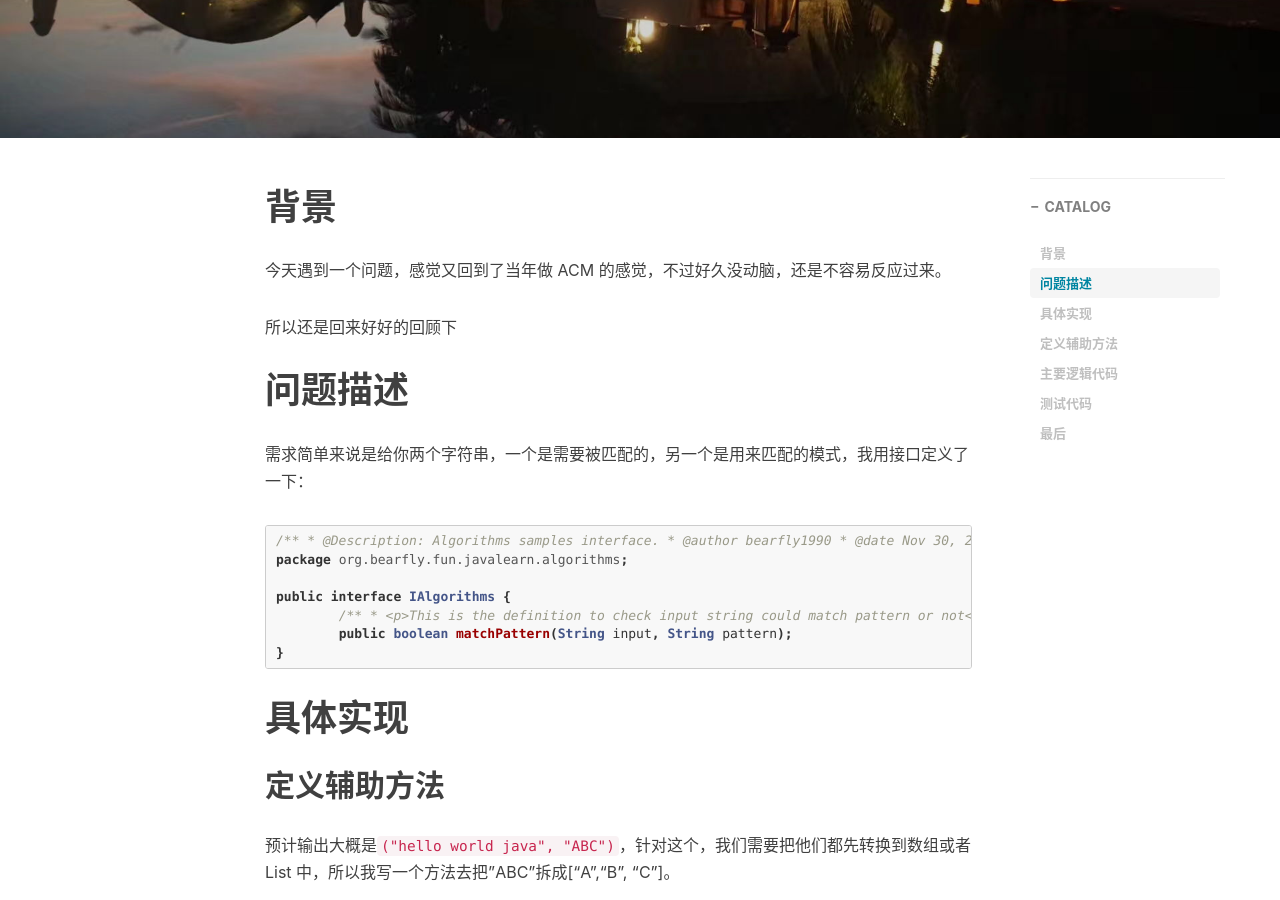
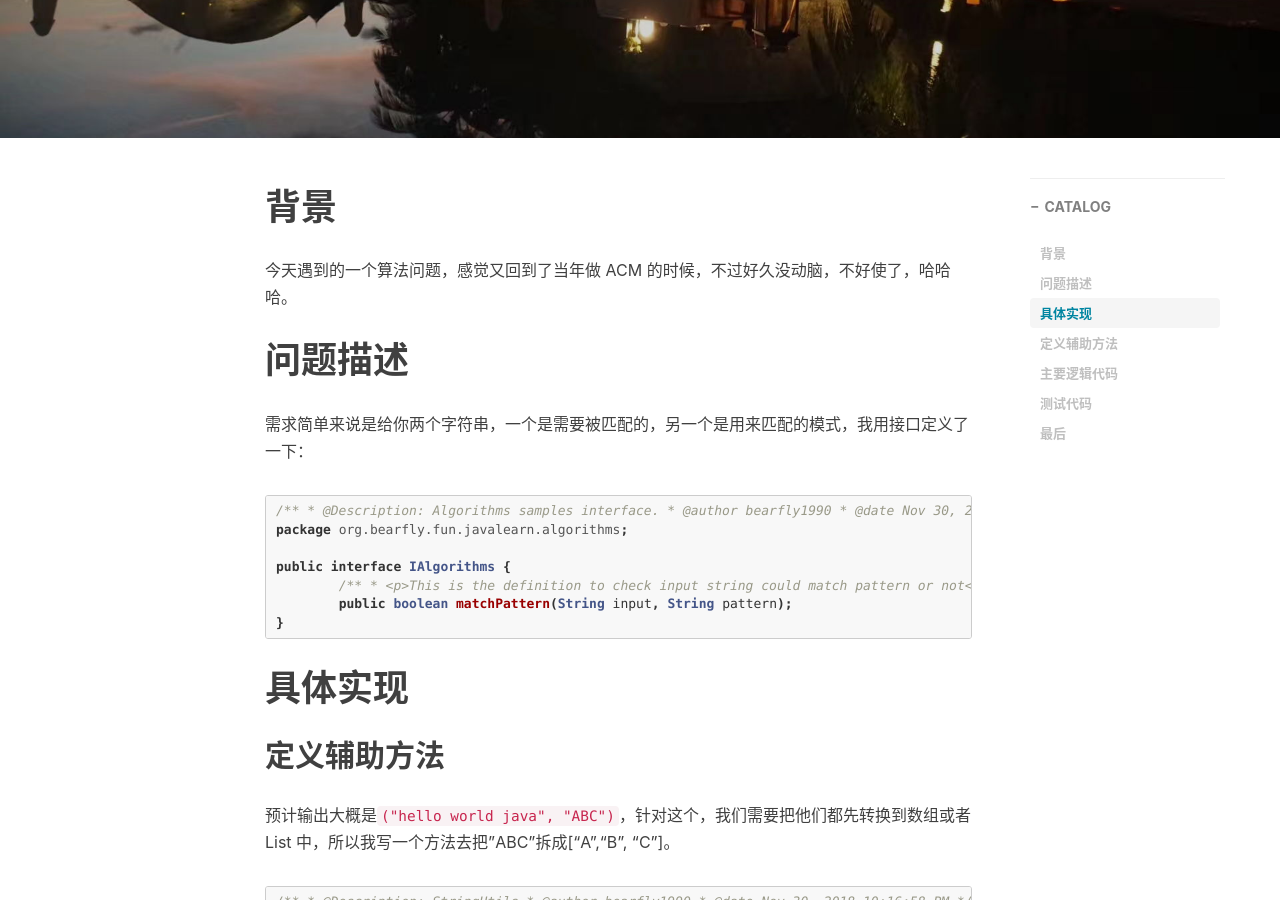
Before and after one commit to bearfly1990/bearfly.github.io, a Jekyll site: the page built from _posts/2018/11/2018-11-30-LearnDiary-01.md, in a window 1280 px wide and 900 px high, scrolled down 385 px. Built offline with Jekyll 4.4.1, drawn with Linux system fonts in a browser that asks for light colours; nearby versions of some CDN libraries; comment, search, counter and statistics services are not loaded.

Commit message:
fix issue

```diff
--- a/_posts/2018/11/2018-11-30-LearnDiary-01.md
+++ b/_posts/2018/11/2018-11-30-LearnDiary-01.md
@@ -13,9 +13,8 @@ tags:
 
 # 背景
 
-今天遇到一个问题，感觉又回到了当年做 ACM 的感觉，不过好久没动脑，还是不容易反应过来。
+今天遇到的一个算法问题，感觉又回到了当年做 ACM 的时候，不过好久没动脑，不好使了，哈哈哈。
 
-所以还是回来好好的回顾下
 
 # 问题描述
 
```
